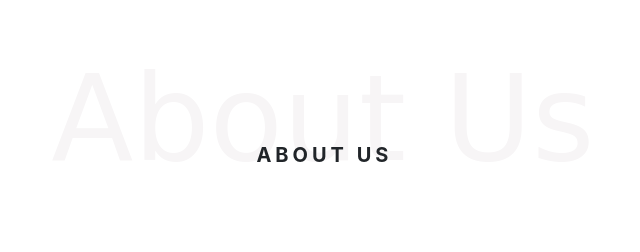
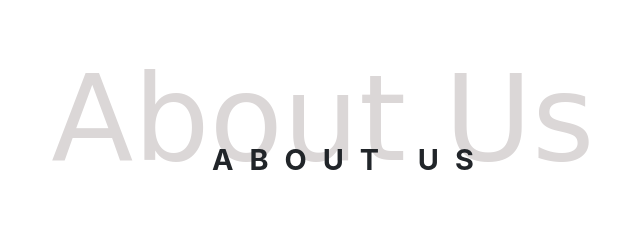
Before and after one commit to aqibalvaaiziin/company-profile, a CodeIgniter app: page /project/user/home in a window 1280 px wide. Shown: the part 823-1075 px from the top of the page, without its empty margins (317-957 px from the left). Run offline with CodeIgniter, Linux system fonts and the light colour scheme; some libraries are stand-ins or nearby versions.

Commit message:
gasido nggarap

```diff
--- a/application/views/user/home/video.php
+++ b/application/views/user/home/video.php
@@ -20,7 +20,7 @@
         <div class="modal-body mb-0 p-0">
 
           <div class="embed-responsive embed-responsive-16by9 z-depth-1-half">
-            <iframe class="embed-responsive-item" src="https://www.youtube.com/embed/A3PDXmYoF5U"
+            <iframe class="embed-responsive-item" src="https://www.youtube.com/embed/Pkh8UtuejGw"
               allowfullscreen></iframe>
           </div>
 
--- a/asssets/css/admin.css
+++ b/asssets/css/admin.css
@@ -53,10 +53,10 @@
 }
 
 .tableSize{
-	width : 158%;
+	width : 165%;
 	transition: all 600ms linear;
 }
 
 .ctableSize{
-	width : 202%;
+	width : 210%;
 }
--- a/asssets/css/user.css
+++ b/asssets/css/user.css
@@ -45,19 +45,19 @@
 	left: 0;
 	right: 0;
 	font-family: "Pacifico", cursive;
-	color: rgba(0, 0, 0, 0.05);
-	color: #f7f5f6;
+	color: #0000000d;
+	color: #dbd7d7;
 	font-size: 120px;
 	z-index: -1;
 }
 
 .subHeading {
 	font-weight: 700;
-	font-size: 20px;
-	letter-spacing: 4px;
+	font-size: 1.8rem;
+	letter-spacing: 1rem;
   text-transform: uppercase;
   position: relative;
-  left: 44%;
+  left: 40%;
   margin-top: 1rem;
 	display: inline-block;
 }
```
